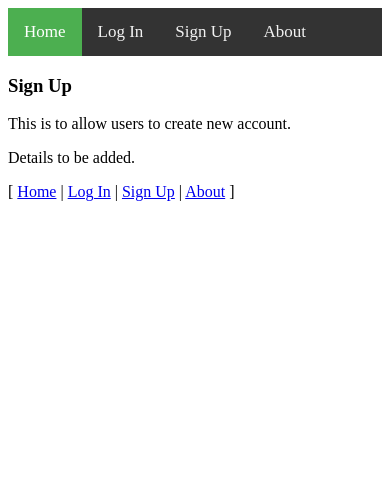
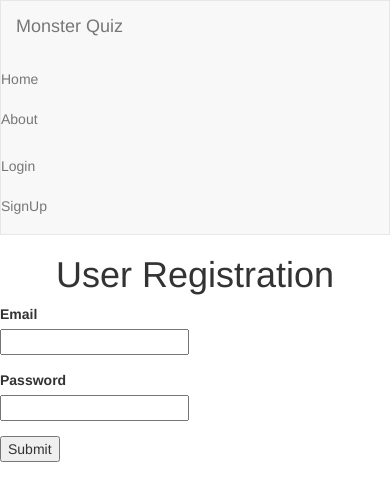
Before and after one commit to williamgl/CapstoneInFlask, a Flask app: page /signup in a window 390 px wide. Shown: the top 501 px of the page. Run offline with Flask 2, Linux system fonts and the light colour scheme; some libraries are stand-ins or nearby versions.

Commit message:
Added sign up form for signup.j2

```diff
--- a/templates/signup.j2
+++ b/templates/signup.j2
@@ -1,28 +1,28 @@
-<!DOCTYPE html>
-<html>
-<head>
-	<meta charset="UTF=8">
-	<title>Monster Quiz</title>
-    <link rel="stylesheet" type="text/css" href="{{ url_for('static', filename='css/style.css') }}">
-</head>
+{% extends "layout.j2" %}
+{% block sub_content %}
+<div class="text-center">
+  <h1> User Registration </h1>
+</div>
+<form class="form-horizontal" method="POST">
 
-<body>
-	<!-- Top navigation bar reference: https://www.w3schools.com/howto/howto_js_topnav.asp -->
-	<div class="topNav">
-	  <a class="active" href="index">Home</a>
-	  <a href="login">Log In</a>
-	  <a href="signup">Sign Up</a>
-	  <a href="about">About</a>
-	</div>
+    <div class="form-group">
+      <label class="control-label col-sm-2">Email</label>
+      <div class="col-sm-5">
+        <input type="text" name="email"/>
+      </div>
+    </div>
 
-	<div>
-		<p></p>
-		<h3>Sign Up</h3>
-		<p>This is to allow users to create new account.</p>
-		<p>Details to be added.</p>
-		<p></p>
-	</div>
+    <div class="form-group">
+      <label class="control-label col-sm-2">Password</label>
+      <div class="col-sm-5">
+        <input type="password" name="password"/>
+      </div>
+    </div>
 
-    [ <a href="index">Home</a> | <a href="login">Log In</a> | <a href="signup">Sign Up</a> | <a href="about">About</a> ]
-</body>
-</html>
+  <div class="form-group">
+    <div class="col-sm-offset-2 col-sm-10">
+      <button type="Submit" >Submit </button>
+    </div>
+  </div>
+</form>
+{% endblock %}
```
